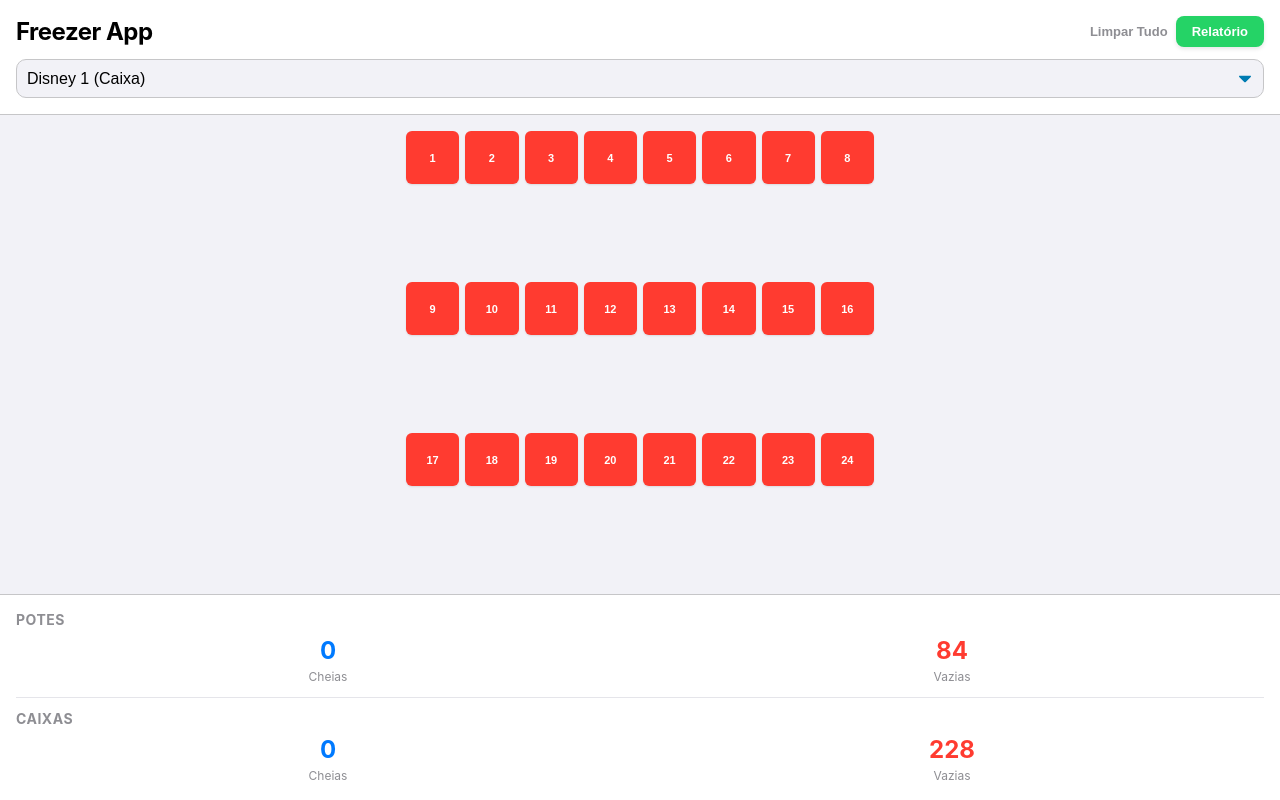
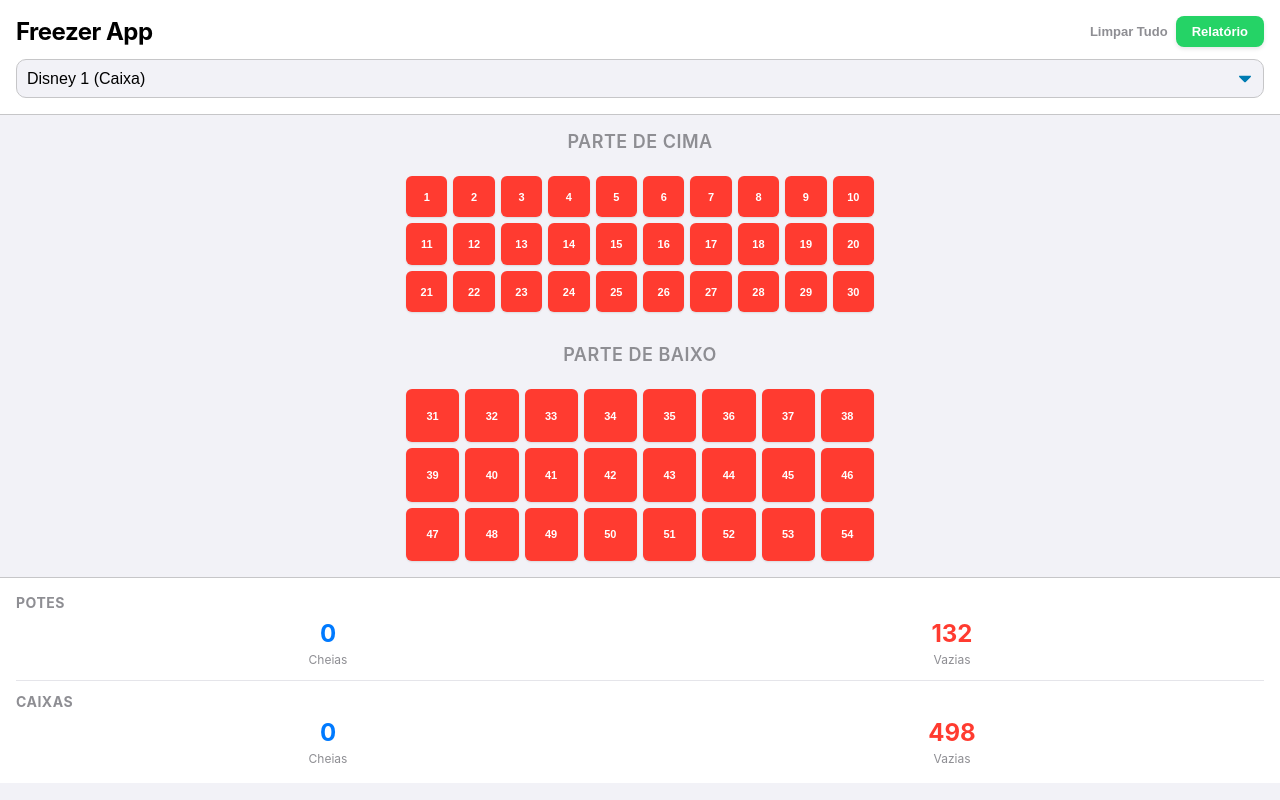
Before and after one commit to DPaoli/freezer-manager, a React (Vite) app: page / in a window 1280 px wide. Built offline with nearby package versions, Linux system fonts and the light colour scheme.

Commit message:
feat: Add new layout sections for Caixa and Pote freezers

```diff
--- a/src/App.jsx
+++ b/src/App.jsx
@@ -23,13 +23,44 @@ const FREEZER_CONFIG = [
 function App() {
   const [activeFreezer, setActiveFreezer] = useState(0);
   const [data, setData] = useState(() => {
-    const saved = localStorage.getItem('freezer_data_v2');
-    if (saved) return JSON.parse(saved);
-    return Array(FREEZER_COUNT).fill(null).map(() => Array(SLOTS_PER_FREEZER).fill(false));
+    const savedV4 = localStorage.getItem('freezer_data_v4');
+    if (savedV4) return JSON.parse(savedV4);
+
+    const savedV3 = localStorage.getItem('freezer_data_v3');
+    const parsedV3 = savedV3 ? JSON.parse(savedV3) : null;
+
+    const savedV2 = localStorage.getItem('freezer_data_v2');
+    const parsedV2 = savedV2 ? JSON.parse(savedV2) : null;
+
+    return FREEZER_CONFIG.map((config, i) => {
+      let totalSlots = 24;
+      if (config.type === 'Caixa') totalSlots = 54;
+      if (config.type === 'Pote') totalSlots = 40;
+
+      const slots = Array(totalSlots).fill(false);
+
+      if (parsedV3 && parsedV3[i]) {
+        for (let j = 0; j < Math.min(parsedV3[i].length, totalSlots); j++) {
+          slots[j] = parsedV3[i][j];
+        }
+      } else if (parsedV2 && parsedV2[i]) {
+        if (config.type === 'Caixa') {
+          // Old data (24 slots) mapped to Parte de Baixo (indices 30 to 53)
+          for (let j = 0; j < Math.min(parsedV2[i].length, 24); j++) {
+            slots[j + 30] = parsedV2[i][j];
+          }
+        } else {
+          for (let j = 0; j < Math.min(parsedV2[i].length, 24); j++) {
+            slots[j] = parsedV2[i][j];
+          }
+        }
+      }
+      return slots;
+    });
   });
 
   useEffect(() => {
-    localStorage.setItem('freezer_data_v2', JSON.stringify(data));
+    localStorage.setItem('freezer_data_v4', JSON.stringify(data));
   }, [data]);
 
   const toggleSlot = (index) => {
@@ -45,7 +76,12 @@ function App() {
 
   const clearAll = () => {
     if (window.confirm('ATENÇÃO: Isso irá zerar TODOS os freezeres. Prosseguir?')) {
-      setData(Array(FREEZER_COUNT).fill(null).map(() => Array(SLOTS_PER_FREEZER).fill(false)));
+      setData(FREEZER_CONFIG.map(config => {
+        let totalSlots = 24;
+        if (config.type === 'Caixa') totalSlots = 54;
+        if (config.type === 'Pote') totalSlots = 40;
+        return Array(totalSlots).fill(false);
+      }));
     }
   };
 
@@ -57,7 +93,6 @@ function App() {
     data.forEach((freezerData, i) => {
       const config = FREEZER_CONFIG[i];
       const cheios = freezerData.filter(s => s).length;
-      const vazios = SLOTS_PER_FREEZER - cheios;
 
       if (config.type === 'Metade') {
         const pCheios = freezerData.slice(0, 12).filter(s => s).length;
@@ -67,12 +102,23 @@ function App() {
         report += `*${config.name}*:\n  - Potes: ${pCheios} cheios, ${pVazios} vazios\n  - Caixas: ${cCheios} cheias, ${cVazios} vazias\n`;
         potesTotal += pCheios;
         caixasTotal += cCheios;
+      } else if (config.type === 'Caixa') {
+        const total = 54;
+        const vazios = total - cheios;
+        report += `*${config.name}* (${config.type}): ${cheios} cheias, ${vazios} vazias\n`;
+        caixasTotal += cheios;
+      } else if (config.type === 'Pote') {
+        const total = 40;
+        const vazios = total - cheios;
+        report += `*${config.name}* (${config.type}): ${cheios} cheios, ${vazios} vazios\n`;
+        potesTotal += cheios;
       } else {
+        const total = 24;
+        const vazios = total - cheios;
         const labelCheio = config.type === 'Pote' ? 'cheios' : 'cheias';
         const labelVazio = config.type === 'Pote' ? 'vazios' : 'vazias';
         report += `*${config.name}* (${config.type}): ${cheios} ${labelCheio}, ${vazios} ${labelVazio}\n`;
-        if (config.type === 'Pote') potesTotal += cheios;
-        else caixasTotal += cheios;
+        potesTotal += cheios;
       }
     });
 
@@ -103,15 +149,25 @@ function App() {
         potesVazios += (12 - pCheios);
         caixasCheias += cCheios;
         caixasVazias += (12 - cCheios);
+      } else if (config.type === 'Caixa') {
+        const total = 54;
+        const cheios = freezerData.filter(s => s).length;
+        caixasCheias += cheios;
+        caixasVazias += (total - cheios);
+      } else if (config.type === 'Pote') {
+        const total = 40;
+        const cheios = freezerData.filter(s => s).length;
+        potesCheios += cheios;
+        potesVazios += (total - cheios);
       } else {
+        const total = 24;
         const cheios = freezerData.filter(s => s).length;
-        const vazios = SLOTS_PER_FREEZER - cheios;
         if (config.type === 'Pote') {
           potesCheios += cheios;
-          potesVazios += vazios;
+          potesVazios += (total - cheios);
         } else {
           caixasCheias += cheios;
-          caixasVazias += vazios;
+          caixasVazias += (total - cheios);
         }
       }
     });
@@ -147,6 +203,87 @@ function App() {
         </div>
       </header>
 
+      {currentConfig.type === 'Caixa' ? (
+        <div className="caixa-layout">
+          <h2 className="section-title">Parte de Cima</h2>
+          <div
+            className="grid-container"
+            style={{ '--cols': 10, '--rows': 3 }}
+          >
+            {data[activeFreezer].slice(0, 30).map((isFull, idx) => {
+              const actualIndex = idx;
+              return (
+                <button
+                  key={actualIndex}
+                  className={`slot ${isFull ? 'cheia' : 'vazia'}`}
+                  onClick={() => toggleSlot(actualIndex)}
+                >
+                  {actualIndex + 1}
+                </button>
+              );
+            })}
+          </div>
+
+          <h2 className="section-title">Parte de Baixo</h2>
+          <div
+            className="grid-container"
+            style={{ '--cols': currentConfig.cols, '--rows': currentConfig.rows }}
+          >
+            {data[activeFreezer].slice(30, 54).map((isFull, idx) => {
+              const actualIndex = idx + 30;
+              return (
+                <button
+                  key={actualIndex}
+                  className={`slot ${isFull ? 'cheia' : 'vazia'}`}
+                  onClick={() => toggleSlot(actualIndex)}
+                >
+                  {actualIndex + 1}
+                </button>
+              );
+            })}
+          </div>
+        </div>
+      ) : currentConfig.type === 'Pote' ? (
+        <div className="caixa-layout">
+          <h2 className="section-title">Principal</h2>
+          <div
+            className="grid-container"
+            style={{ '--cols': currentConfig.cols, '--rows': currentConfig.rows }}
+          >
+            {data[activeFreezer].slice(0, 24).map((isFull, idx) => {
+              const actualIndex = idx;
+              return (
+                <button
+                  key={actualIndex}
+                  className={`slot ${isFull ? 'cheia' : 'vazia'}`}
+                  onClick={() => toggleSlot(actualIndex)}
+                >
+                  {actualIndex + 1}
+                </button>
+              );
+            })}
+          </div>
+
+          <h2 className="section-title">Motor</h2>
+          <div
+            className="grid-container"
+            style={{ '--cols': 8, '--rows': 2 }}
+          >
+            {data[activeFreezer].slice(24, 40).map((isFull, idx) => {
+              const actualIndex = idx + 24;
+              return (
+                <button
+                  key={actualIndex}
+                  className={`slot ${isFull ? 'cheia' : 'vazia'}`}
+                  onClick={() => toggleSlot(actualIndex)}
+                >
+                  {actualIndex + 1}
+                </button>
+              );
+            })}
+          </div>
+        </div>
+      ) : (
         <div
           className="grid-container"
           style={{ '--cols': currentConfig.cols, '--rows': currentConfig.rows }}
@@ -161,6 +298,7 @@ function App() {
             </button>
           ))}
         </div>
+      )}
 
       <div className="stats-container">
         <div className="stats-group">
--- a/src/index.css
+++ b/src/index.css
@@ -118,6 +118,22 @@ h1 {
   opacity: 0.3;
 }
 
+.caixa-layout {
+  display: flex;
+  flex-direction: column;
+  width: 100%;
+}
+
+.section-title {
+  text-align: center;
+  font-size: 18px;
+  font-weight: 600;
+  color: var(--ios-secondary-text);
+  margin: 16px 0 8px 0;
+  text-transform: uppercase;
+  letter-spacing: 0.5px;
+}
+
 .selector-container {
   width: 100%;
 }
```
Lines whose indentation alone changed are shown as unchanged.
